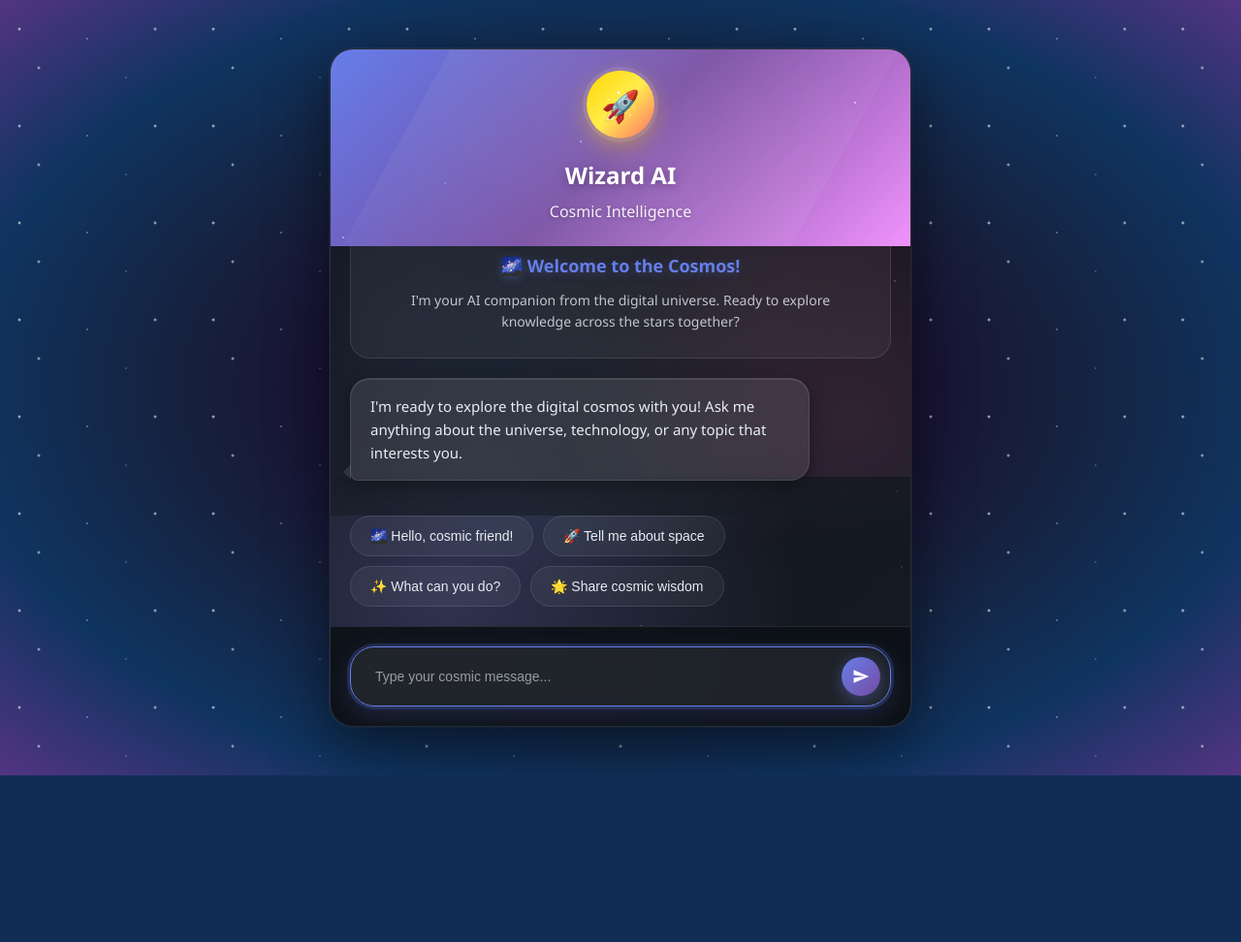
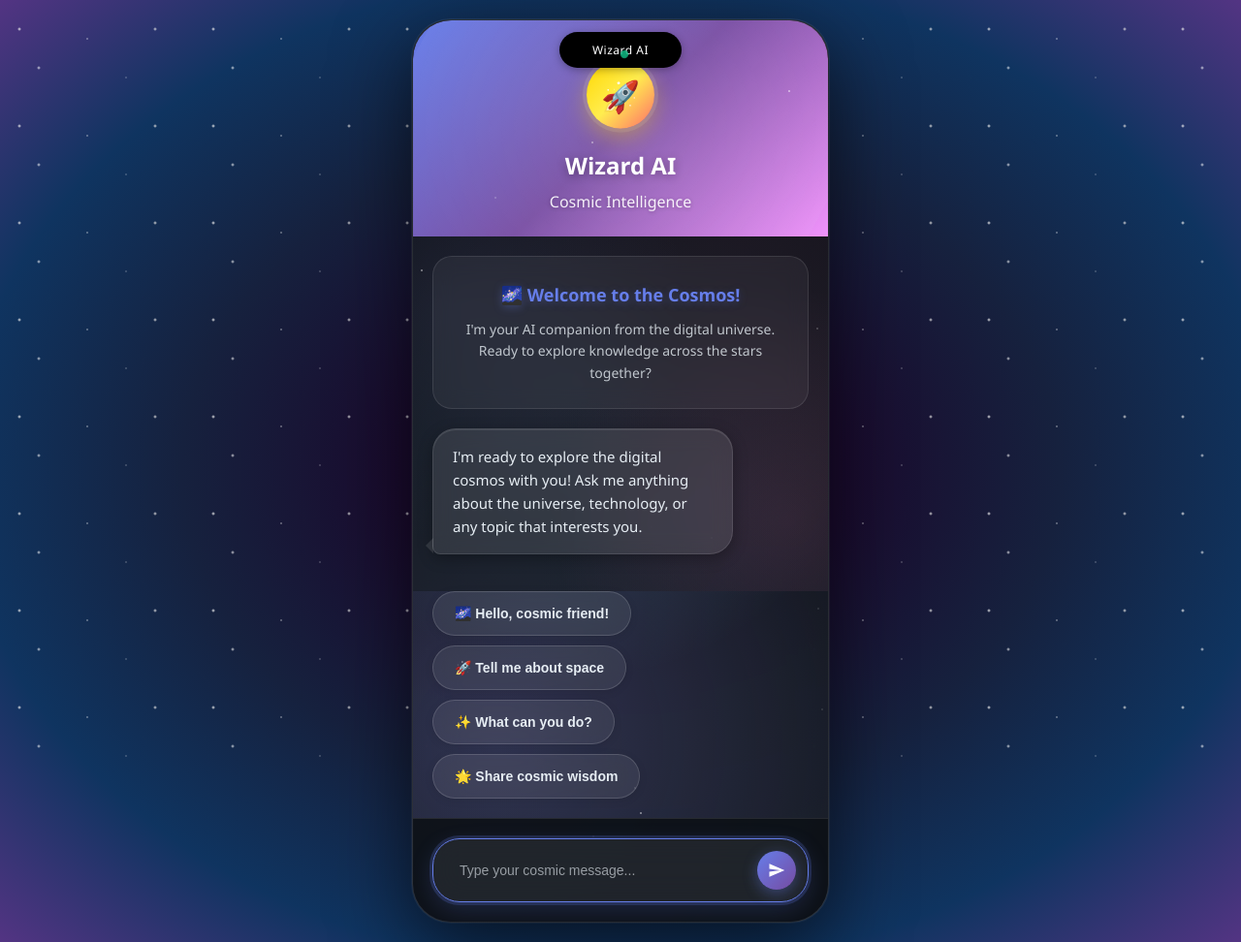
Before and after one commit to jmartin1202/wizard-ai, a Flask app: page / in a window 1280 px wide. Shown: the whole page at 97% size. Before the commit the page ends 800 px from the top, so only its background shows below. Run offline with Flask 3, Linux system fonts and the light colour scheme.

Commit message:
Update chat.html

```diff
--- a/templates/chat.html
+++ b/templates/chat.html
@@ -43,6 +43,40 @@
             z-index: -1;
         }
 
+        /* iPhone Dynamic Island */
+        .dynamic-island {
+            position: absolute;
+            top: 12px;
+            left: 50%;
+            transform: translateX(-50%);
+            width: 126px;
+            height: 37px;
+            background: #000;
+            border-radius: 19px;
+            z-index: 1000;
+            box-shadow: 0 2px 8px rgba(0, 0, 0, 0.3);
+            display: flex;
+            align-items: center;
+            justify-content: center;
+            color: white;
+            font-size: 12px;
+            font-weight: 500;
+            letter-spacing: 0.5px;
+        }
+
+        .dynamic-island::before {
+            content: '';
+            position: absolute;
+            top: 50%;
+            left: 50%;
+            transform: translate(-50%, -50%);
+            width: 8px;
+            height: 8px;
+            background: #10b981;
+            border-radius: 50%;
+            animation: pulse 2s ease-in-out infinite;
+        }
+
         @keyframes twinkle {
             0%, 100% { opacity: 0.8; }
             50% { opacity: 1; }
@@ -51,19 +85,21 @@
         .chat-container {
             background: linear-gradient(135deg, rgba(13, 17, 23, 0.95) 0%, rgba(22, 27, 34, 0.95) 100%);
             border: 1px solid rgba(255, 255, 255, 0.1);
-            border-radius: 24px;
+            border-radius: 40px;
             box-shadow:
-                0 20px 60px rgba(0, 0, 0, 0.5),
-                0 0 0 1px rgba(255, 255, 255, 0.05),
-                inset 0 1px 0 rgba(255, 255, 255, 0.1);
+                0 25px 80px rgba(0, 0, 0, 0.6),
+                0 0 0 1px rgba(255, 255, 255, 0.08),
+                inset 0 1px 0 rgba(255, 255, 255, 0.15);
             width: 100%;
-            max-width: 600px;
-            height: 700px;
+            max-width: 430px;
+            height: 932px;
             display: flex;
             flex-direction: column;
             overflow: hidden;
             position: relative;
-            backdrop-filter: blur(10px);
+            backdrop-filter: blur(20px);
+            /* iPhone 16 Pro Max dimensions */
+            aspect-ratio: 430/932;
         }
 
         .chat-container::before {
@@ -84,10 +120,11 @@
         .chat-header {
             background: linear-gradient(135deg, #667eea 0%, #764ba2 50%, #f093fb 100%);
             color: white;
-            padding: 25px 20px;
+            padding: 45px 20px 25px;
             text-align: center;
             position: relative;
             overflow: hidden;
+            border-radius: 40px 40px 0 0;
         }
 
         .chat-header::before {
@@ -191,9 +228,9 @@
         }
 
         .message-content {
-            max-width: 85%;
+            max-width: 80%;
             padding: 16px 20px;
-            border-radius: 20px;
+            border-radius: 24px;
             font-size: 15px;
             line-height: 1.6;
             position: relative;
@@ -262,12 +299,12 @@
         .typing-dots {
             display: flex;
             align-items: center;
-            background: rgba(255, 255, 255, 0.1);
-            padding: 14px 18px;
-            border-radius: 20px;
-            border: 1px solid rgba(255, 255, 255, 0.1);
+            background: rgba(255, 255, 255, 0.08);
+            padding: 16px 20px;
+            border-radius: 24px;
+            border: 1px solid rgba(255, 255, 255, 0.15);
             box-shadow: 0 4px 15px rgba(0, 0, 0, 0.3);
-            backdrop-filter: blur(10px);
+            backdrop-filter: blur(15px);
         }
 
         .typing-dots span {
@@ -293,18 +330,19 @@
         }
 
         .quick-reply-btn {
-            background: rgba(255, 255, 255, 0.05);
-            border: 1px solid rgba(255, 255, 255, 0.1);
+            background: rgba(255, 255, 255, 0.08);
+            border: 1px solid rgba(255, 255, 255, 0.15);
             color: #e6edf3;
-            padding: 12px 20px;
-            border-radius: 25px;
+            padding: 14px 22px;
+            border-radius: 28px;
             font-size: 14px;
             cursor: pointer;
             transition: all 0.3s ease;
-            font-weight: 500;
-            backdrop-filter: blur(10px);
+            font-weight: 600;
+            backdrop-filter: blur(15px);
             position: relative;
             overflow: hidden;
+            box-shadow: 0 2px 8px rgba(0, 0, 0, 0.1);
         }
 
         .quick-reply-btn::before {
@@ -343,12 +381,13 @@
         .chat-input-wrapper {
             display: flex;
             align-items: center;
-            background: rgba(255, 255, 255, 0.05);
-            border: 1px solid rgba(255, 255, 255, 0.1);
-            border-radius: 25px;
-            padding: 10px;
+            background: rgba(255, 255, 255, 0.08);
+            border: 1px solid rgba(255, 255, 255, 0.15);
+            border-radius: 28px;
+            padding: 12px;
             transition: all 0.3s ease;
-            backdrop-filter: blur(10px);
+            backdrop-filter: blur(15px);
+            box-shadow: 0 2px 8px rgba(0, 0, 0, 0.1);
         }
 
         .chat-input-wrapper:focus-within {
@@ -516,10 +555,15 @@
                 height: 100vh;
                 max-width: 100%;
                 border-radius: 0;
+                aspect-ratio: auto;
             }
 
             body {
                 padding: 0;
+            }
+
+            .dynamic-island {
+                top: env(safe-area-inset-top, 12px);
             }
         }
 
@@ -563,6 +607,11 @@
 </head>
 <body>
     <div class="chat-container">
+        <!-- iPhone Dynamic Island -->
+        <div class="dynamic-island">
+            <span>Wizard AI</span>
+        </div>
+
         <!-- Chat Header -->
         <div class="chat-header">
             <div class="bot-avatar">🚀</div>
```
